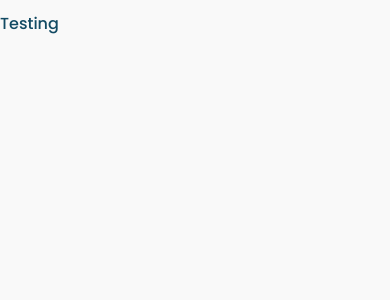
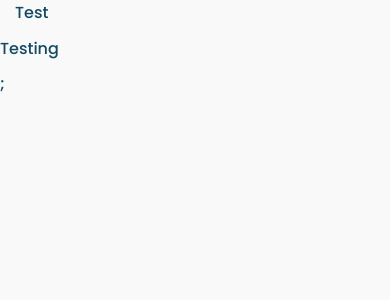
Before and after one commit to devder/todo-management, a Next.js app: page / in a window 390 px wide. Shown: the top 300 px of the page. Built offline with nearby package versions, Linux system fonts and the light colour scheme.

Commit message:
add material ui

```diff
--- a/package.json
+++ b/package.json
@@ -9,9 +9,13 @@
     "lint": "next lint"
   },
   "dependencies": {
+    "@emotion/react": "^11.9.0",
+    "@emotion/styled": "^11.8.1",
+    "@mui/material": "^5.6.1",
     "next": "12.1.4",
     "react": "18.0.0",
-    "react-dom": "18.0.0"
+    "react-dom": "18.0.0",
+    "sass": "^1.50.0"
   },
   "devDependencies": {
     "@types/node": "17.0.23",
--- a/src/components/layout.tsx
+++ b/src/components/layout.tsx
@@ -56,8 +56,8 @@ export const Layout: FC<LayoutProps> = ({
       <Head>
         <title>{title}</title>
         <link rel="icon" href="/favicon.ico" />
-        {metaData.map(({ name, content }) => (
-          <meta key={name} name={name} content={content} />
+        {metaData.map(({ name, content }, i) => (
+          <meta key={i.toString()} name={name} content={content} />
         ))}
       </Head>
       <main role="main">{children}</main>
--- a/src/pages/_app.tsx
+++ b/src/pages/_app.tsx
@@ -1,8 +1,19 @@
+import type { AppProps } from "next/app";
 import "../styles/globals.css";
-import type { AppProps } from "next/app";
+// import { createTheme, ThemeProvider } from "@mui/material/styles";
+
+// const theme = createTheme({
+//   typography: {
+//     fontFamily: ["Poppins", "sans-serif"].join(","),
+//   },
+// });
 
 function MyApp({ Component, pageProps }: AppProps) {
-  return <Component {...pageProps} />;
+  return (
+    <>
+      <Component {...pageProps} />;
+    </>
+  );
 }
 
 export default MyApp;
--- a/src/pages/index.tsx
+++ b/src/pages/index.tsx
@@ -4,6 +4,7 @@ import { Layout } from "components/layout";
 const Home: NextPage = () => {
   return (
     <Layout>
+      <div className="container">Test</div>
       <h1>Testing </h1>
     </Layout>
   );
--- a/src/styles/globals.css
+++ b/src/styles/globals.css
@@ -34,3 +34,40 @@ a {
   color: inherit;
   font: inherit;
 }
+
+.container {
+  width: 100%;
+  padding-right: 15px;
+  padding-left: 15px;
+  margin-right: auto;
+  margin-left: auto;
+}
+
+@media (min-width: 576px) {
+  .container {
+    max-width: 540px;
+  }
+}
+
+@media (min-width: 768px) {
+  .container {
+    max-width: 720px;
+  }
+}
+
+@media (min-width: 992px) {
+  .container {
+    max-width: 996px;
+  }
+}
+
+@media (min-width: 1200px) {
+  .container {
+    max-width: 1140px;
+  }
+}
+@media (min-width: 1500px) {
+  .container {
+    max-width: 1280px;
+  }
+}
```
Also changed, not shown: 1 other file (tests, documents, lock files or other folders).
